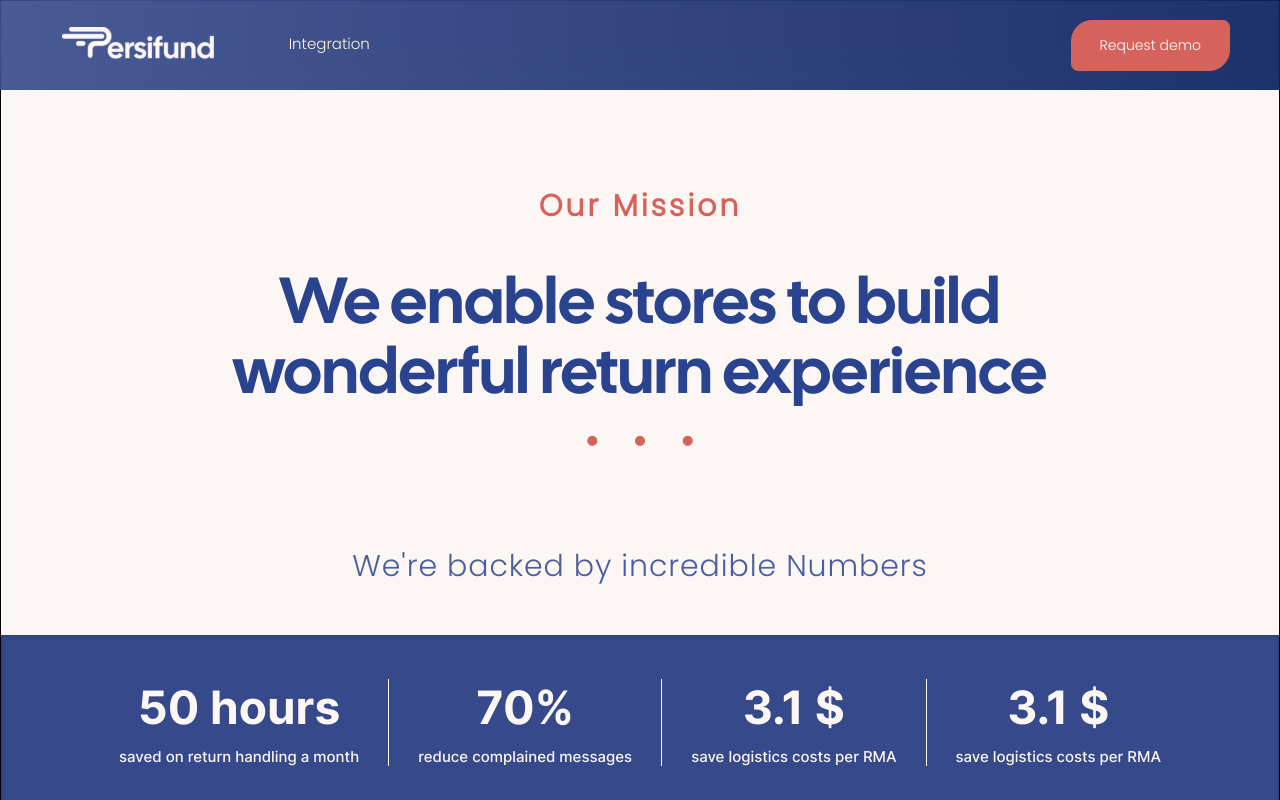
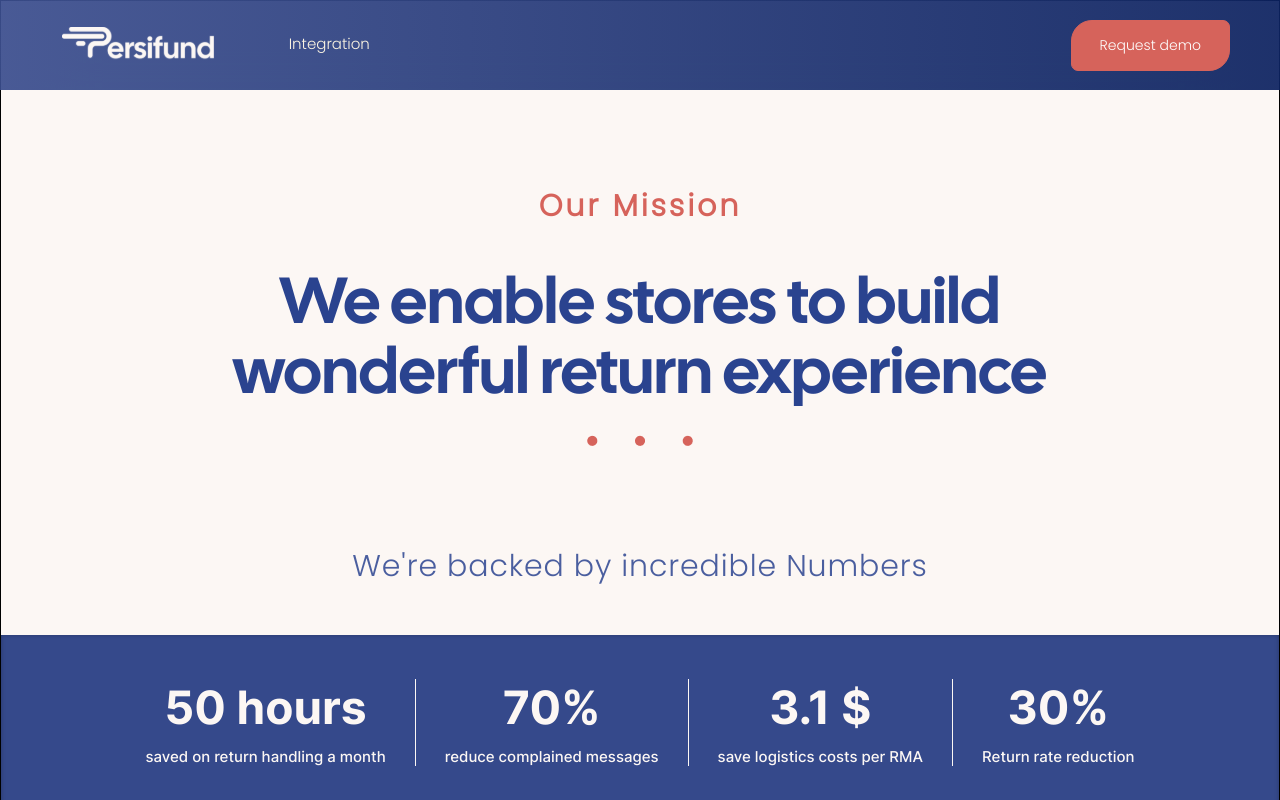
Before and after one commit to bmmoradkhani/new-about-us-main, a Next.js app: page /about-us in a window 1280 px wide. Shown: the top 800 px of the page. Built offline with nearby package versions, Linux system fonts and the light colour scheme.

Commit message:
complete 0

```diff
--- a/components/AboutUsPage/index.tsx
+++ b/components/AboutUsPage/index.tsx
@@ -57,49 +57,44 @@ export default function index() {
     },
     {
       startNum: 1,
-      endNum: 3.1,
+      endNum: 30,
       duration: 4,
       delay: 1,
-      suffix: " $",
-      decimals: 1,
-      text: "save logistics costs per RMA",
+      suffix: "%",
+      text: "Return rate reduction",
     },
   ];
 
   return (
-    <div className={` ${styles.main} `}>
-      <div className={` ${styles.ourMission} `}>
-        <h1 className={` ${styles.ourMission_Text} `}>Our Mission</h1>
+    <div className={` ${styles.main}`}>
+      <div className={` ${styles.ourMission}`}>
+        <h1 className={` ${styles.ourMission_Text}`}>Our Mission</h1>
       </div>
-
       <div className={`${styles.storeTitle} d-flex justify-content-center`}>
-        <div className={`${styles.storeTitle_Text} `}>
+        <div className={`${styles.storeTitle_Text}`}>
           <p>We enable stores to build wonderful return experience</p>
         </div>
       </div>
-
       <div className={`${styles}`}>
         <Image src={point} className="" alt="point" />
       </div>
-
       <div className={`${styles.numberTitle}`}>
         <p>We're backed by incredible Numbers</p>
       </div>
-
       <Share users={data} />
-
       <div className={`${styles.my_Container} ${styles.row_Title} row`}>
         <div
           className={`${styles.about_Persifund} col-12 col-md-6 col-lg-5 my-3 my-md-0 p-0`}
         >
-          <div className="">
+          <div>
             <h2 className="d-flex justify-content-center">
-              About
-              <span className={`${styles.about_Persifund_span} ps-3`}>Persifund</span>
+              {"About"}
+              <span className={`${styles.about_Persifund_span} ps-3`}>
+                {"Persifund"}
+              </span>
             </h2>
             <div
-              className={`${styles.about_Persifund_underline} d-flex justify-content-center`}
-            >
+              className={`${styles.about_Persifund_underline} d-flex justify-content-center`}>
               <svg
                 xmlns="http://www.w3.org/2000/svg"
                 width="285"
@@ -130,7 +125,6 @@ export default function index() {
             </div>
           </div>
         </div>
-
         <div
           className={`${styles.about_Persifund_Context} col-12 col-md-6 col-lg-5 p-0`}
         >
@@ -152,31 +146,22 @@ export default function index() {
           </p>
         </div>
       </div>
-
       <div className={`${styles.centerTitle}`}>
         <h1>Why we are here</h1>
       </div>
-
-      {/* /////////////////////////////////////   /////////////////////////////////////// */}
-
       <div className={`${styles.center_Box}`}>
-        {/* //////////////////////////////      1       ///////////////////////////////// */}
-
         <div className={`${styles.efficiency} m-0`}>
           <div
             className={`${styles.efficiency_Title} p-0 col-12 col-sm-5 text-center text-sm-end`}
           >
             <h2>Efficiency</h2>
           </div>
-
           <div className={`${styles.icon} p-0  d-none d-md-inline`}>
-            <div className={`${styles.lineIcon_Energy}`}></div>
-
+            <div className={`${styles.lineIcon_Energy}`}>{""}</div>
             <div className={`${styles.Icon_Energy}`}>
               <Image src={energyIcon} className="" alt="energyIcon" />
             </div>
           </div>
-
           <div className={`${styles.efficiency_context} p-0 col-12 col-sm-5 `}>
             <p>
               Our return management system is designed to optimize your
@@ -186,9 +171,6 @@ export default function index() {
             </p>
           </div>
         </div>
-
-        {/* //////////////////////////////      2        ////////////////////////////////////// */}
-
         <div className={`${styles.seamless} m-0 `}>
           <div className={`${styles.seamless_context} p-0 col-12 col-sm-5`}>
             <p>
@@ -197,7 +179,6 @@ export default function index() {
               smooth and cohesive experience for both you and your customers.
             </p>
           </div>
-
           <div className={`${styles.icon_seamless} p-0 d-none d-md-inline`}>
             <div className={`${styles.lineIcon_Energy_seamless}`}></div>
 
@@ -205,31 +186,24 @@ export default function index() {
               <Image src={integration} className="" alt="Picture of the " />
             </div>
           </div>
-
           <div
             className={`${styles.seamless_Title} p-0 col-12 col-sm-5 text-center text-sm-start`}
           >
             <h2>Seamless Integration</h2>
           </div>
         </div>
-
-        {/* //////////////////////////////      3        ///////////////////////////////////////////// */}
-
         <div className={`${styles.costSavings} m-0`}>
           <div
             className={`${styles.costSavings_Title} p-0 col-12 col-sm-5 text-center text-sm-end`}
           >
             <h2>Cost Savings</h2>
           </div>
-
           <div className={`${styles.icon} p-0  d-none d-md-inline`}>
-            <div className={`${styles.lineIcon_Energy}`}></div>
-
+            <div className={`${styles.lineIcon_Energy}`}>{""}</div>
             <div className={`${styles.Icon_Energy}`}>
               <Image src={save_Money} alt="save Money" />
             </div>
           </div>
-
           <div className={`${styles.costSavings_context} p-0 col-12 col-sm-5`}>
             <p>
               Our solution is built to help you save money. By streamlining your
@@ -239,9 +213,6 @@ export default function index() {
             </p>
           </div>
         </div>
-
-        {/* /////////////////////////////       4       ////////////////////////////////////////////// */}
-
         <div
           className={`${styles.environmental} justify-content-center m-0 d-flex flex-column-reverse flex-sm-row`}
         >
@@ -255,41 +226,33 @@ export default function index() {
               environment
             </p>
           </div>
-
           <div
-            className={`${styles.icon_environmental} p-0  d-none d-md-inline`}
+            className={`${styles.icon_environmental} p-0 d-none d-md-inline`}
           >
-            <div className={`${styles.lineIcon_Energy_environmental}`}></div>
+            <div className={`${styles.lineIcon_Energy_environmental}`}>{""}</div>
 
             <div className={`${styles.Icon_Energy_environmental}`}>
-              <Image src={fuel} className="" alt="fuel" />
+              <Image src={fuel} alt="fuel" />
             </div>
           </div>
-
           <div
             className={`${styles.environmental_Title} p-0 col-12 col-sm-5 text-center text-sm-start`}
           >
             <h2>Environmental Responsibility</h2>
           </div>
         </div>
-
-        {/* ////////////////////////////       5       /////////////////////////////////////////////// */}
-
         <div className={`${styles.dedicated} m-0`}>
           <div
             className={`${styles.dedicated_Title} p-0 col-12 col-sm-5 text-center text-sm-end`}
           >
             <h2>Dedicated Support</h2>
           </div>
-
           <div className={`${styles.icon} p-0 d-none d-md-inline`}>
-            <div className={`${styles.lineIcon_Energy}`}></div>
-
+            <div className={`${styles.lineIcon_Energy}`}>{""}</div>
             <div className={`${styles.Icon_Energy}`}>
-              <Image src={handshake} className="" alt="Picture of the " />
+              <Image src={handshake} alt="Picture of the " />
             </div>
           </div>
-
           <div className={`${styles.dedicated_context} p-0 col-12 col-sm-5`}>
             <p>
               We are committed to your success. Our team of dedicated experts is
@@ -300,8 +263,6 @@ export default function index() {
           </div>
         </div>
       </div>
-      {/* /////////////////////////////////////////////////////////////////////////// */}
-
       <div
         className={`${styles.centerTitle_Together} d-flex justify-content-center`}
       >
@@ -310,9 +271,6 @@ export default function index() {
           make returns a hassle-free process for you and your valued customers.
         </h1>
       </div>
-
-      {/* ////////////////////////////////////////////// */}
-
       <div
         className={`${styles} row mx-0 `}
         style={{ position: "relative", height: "600px" }}
@@ -331,7 +289,6 @@ export default function index() {
             style={{ width: "100%", height: "600px" }}
           />
         </div>
-
         <div
           className={`${styles.delight_Background}`}
           style={{
@@ -346,7 +303,6 @@ export default function index() {
             style={{ width: "100%", height: "580px" }}
           />
         </div>
-
         <div
           className={`${styles.delight_Background}`}
           style={{
@@ -359,7 +315,7 @@ export default function index() {
         </div>
 
         <div
-          className={`${styles.delight} ${styles}  col-12 col-lg-6 col-xl-7 p-0`}
+          className={`${styles.delight} ${styles} col-12 col-lg-6 col-xl-7 p-0`}
           style={{
             display: "flex",
             alignItems: "center",
```
Also changed, not shown: components/ReturnPage1/index.tsx (+2 -79 lines), package.json (+7 -4 lines), 1 other file (tests, documents, lock files or other folders).
